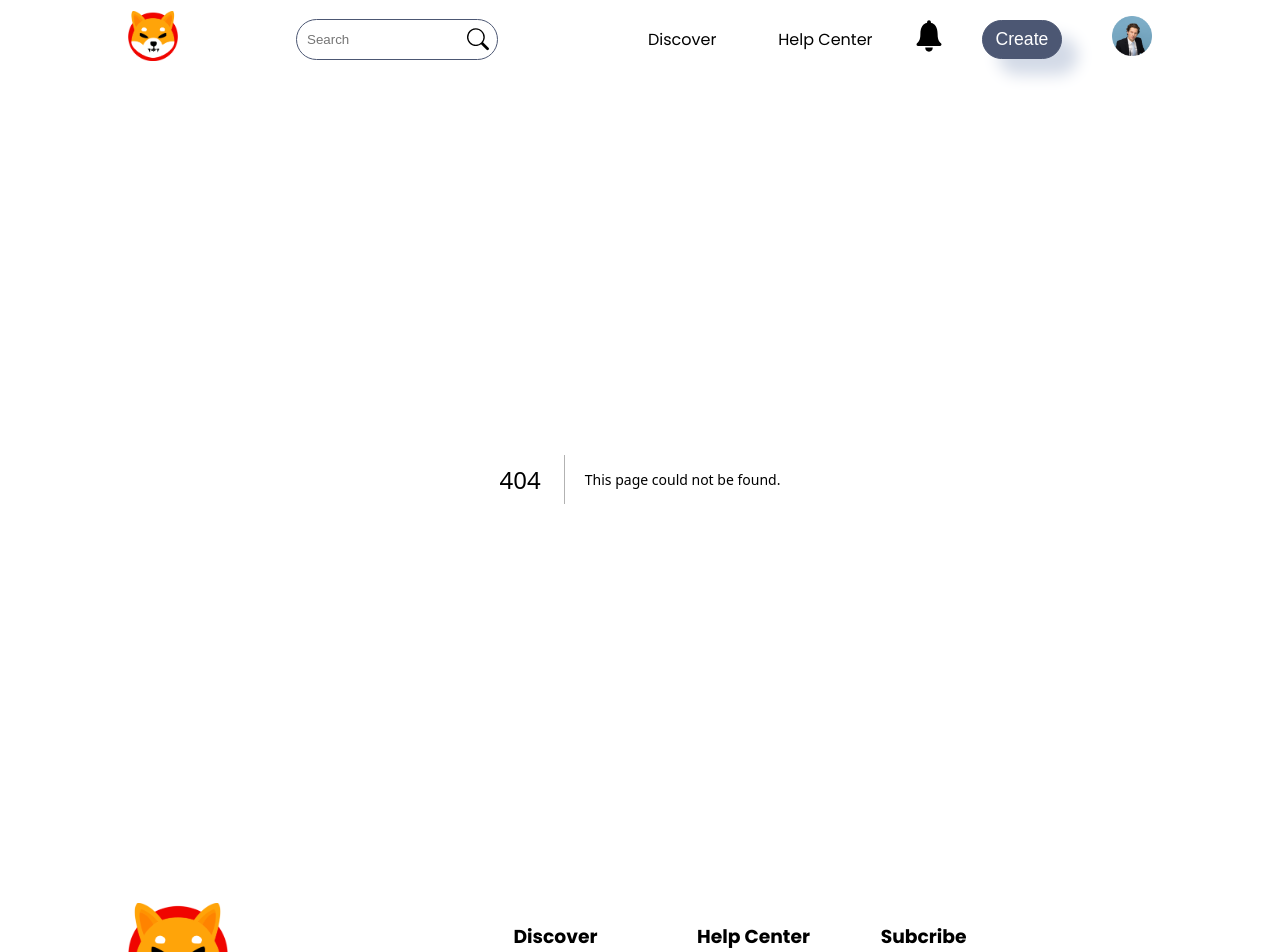
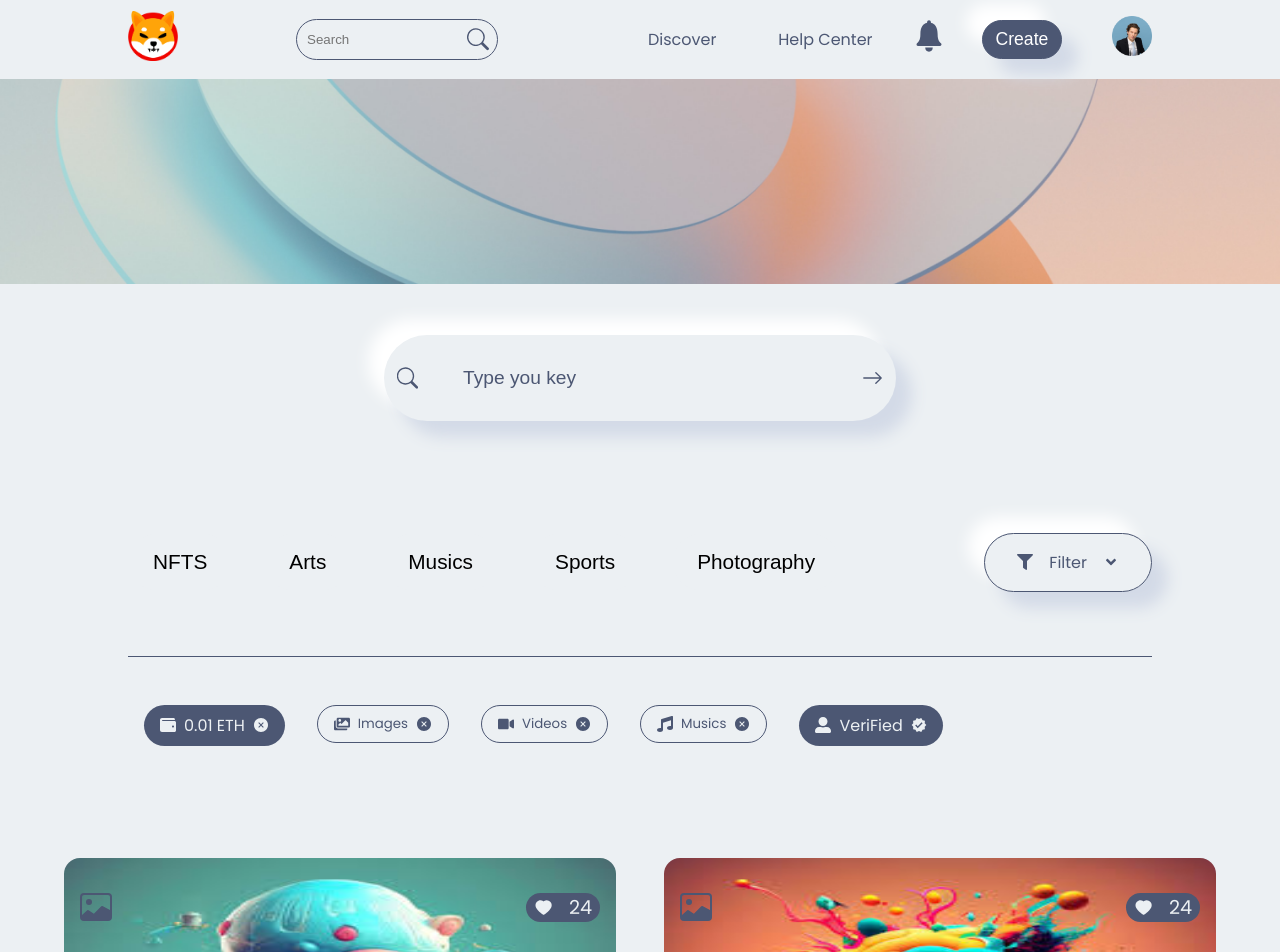
Before and after one commit to duclinhhuynh/FE_NFTMARKET, a Next.js app: page /searchPage in a window 1280 px wide. Before the commit this address had no page. Shown: the top 952 px of the page. Built offline with nearby package versions, Linux system fonts and the light colour scheme.

Commit message:
completed_searchPage

```diff
--- a/components/NavBar/Discover/Discover.jsx
+++ b/components/NavBar/Discover/Discover.jsx
@@ -11,11 +11,11 @@
     },
     {
       name: "Search",
-      link: "search"
+      link: "searchPage"
     },
     {
       name: "Author Profile",
-      link: "author-profile"
+      link: "author"
     },
     {
       name: "NFT Details",
--- /dev/null
+++ b/pages/searchPage.js
@@ -0,0 +1,31 @@
+import React from 'react'
+
+// INTERNAL IMPORT
+import Style from '../styles/serachPage.module.css'
+import {Slider, Brand} from '../components/componentsindex'
+import { SearchBar } from '../searchPage/searchPageIndex'
+import {Filter} from '../components/componentsindex'
+import {NFTCardTwo, Banner} from "../collectionPage/collectionIndex"
+import images from '../img';
+const searchPage = () => {
+    const collectionArray = [
+        images.cartoon1,
+        images.cartoon2,
+        images.cartoon3,
+        images.cartoon4,
+        images.cartoon5,
+        images.cartoon6,
+    ]
+  return (
+    <div className={Style.searchPage}>
+        <Banner bannerImage={images.bg1}/>
+        <SearchBar/>
+        <Filter/>
+        <NFTCardTwo NFTData={collectionArray}/>
+        <Slider/>
+        <Brand/>
+    </div>
+  )
+}
+
+export default searchPage
--- /dev/null
+++ b/searchPage/searchBar/SearchBar.jsx
@@ -0,0 +1,18 @@
+import React from 'react'
+import { BsSearch, BsArrowRight } from 'react-icons/bs'
+
+//INTERNAL IMPORT
+import Style from "./SearchBar.module.css"
+const SearchBar = () => {
+  return (
+    <div className={Style.searchBar}>
+        <div className={Style.searchBar_box}>
+            <BsSearch className={Style.searchBar_box_icon}/>
+            <input type="text" placeholder="Type you key"/>
+            <BsArrowRight className={Style.searchBar_box_icon}/>
+        </div>
+    </div>
+  )
+}
+
+export default SearchBar
--- /dev/null
+++ b/searchPage/searchBar/SearchBar.module.css
@@ -0,0 +1,44 @@
+.searchBar {
+    width: 100%;
+}
+
+.searchBar_box {
+    width: 40%;
+    margin: 0 auto;
+    background-color: var(--main-bg-color);
+    color: var(--main-bg-color);
+    display: flex;
+    border-radius: 5rem;
+    align-items: center;
+    margin-top: 2.7rem;
+    margin-bottom: 3rem;
+    box-shadow: var(--box-shadow);
+}
+
+.searchBar_box_icon {
+    font-size: 3rem;
+    padding: .5rem .8rem;
+    cursor: pointer;
+    color: var(--icons-color);
+}
+
+.searchBar_box input {
+    width: 85%;
+    border: 0;
+    outline: 0;
+    padding: 2rem;
+    font-size: 1.2rem;
+    background-color: var(--main-bg-color);
+}
+
+.searchBar_box input::placeholder {
+    color: var(--icons-color);
+    font-size: 1.2rem;
+}
+
+@media screen and (max-width: 35em) {
+    .searchBar_box {
+        width: 90%;
+        margin-top: 2rem;
+    }
+}
--- /dev/null
+++ b/searchPage/searchPageIndex.js
@@ -0,0 +1,4 @@
+import SearchBar from './searchBar/SearchBar'
+
+
+export {SearchBar}
```
Also changed, not shown: styles/serachPage.module.css (added).
